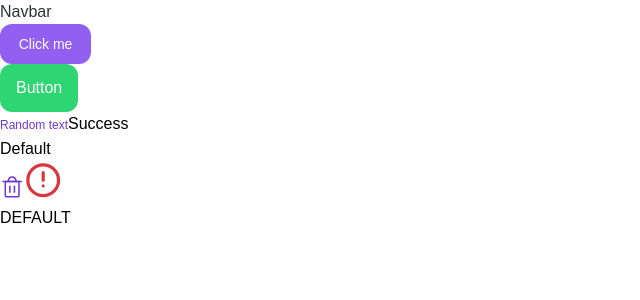
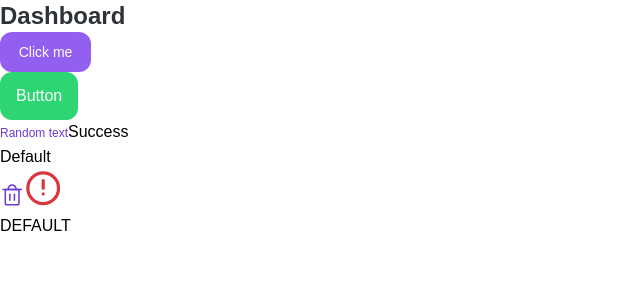
Before and after one commit to NenadBanjeglav/time-trove, a React (Vite) app: page / in a window 1280 px wide. Shown: the top 300 px of the page, without its empty margins (0-640 px from the left). Built offline with nearby package versions, Linux system fonts and the light colour scheme.

Commit message:
pallet and color for HeadingComponent

```diff
--- a/src/components/atoms/heading/Heading.tsx
+++ b/src/components/atoms/heading/Heading.tsx
@@ -1,26 +1,44 @@
-import type { FontSizeType, FontWeightType, LineHeightType } from '../../../styles/theme.types'
-import { StyledHeading } from './heading.styles'
+import type {
+  Color,
+  FontSizeType,
+  FontWeightType,
+  LineHeightType,
+  Pallete,
+} from '../../../styles/theme.types'
+import { createStyledHeading } from './heading.styles'
 
 type HeadingLevel = 'h1' | 'h2' | 'h3' | 'h4' | 'h5' | 'h6'
 
-type HeadingProps = {
+type HeadingProps<T extends Pallete = 'neutral'> = {
   as?: HeadingLevel
   fontSize?: FontSizeType
   lineHeight?: LineHeightType
   fontWeight?: FontWeightType
+  pallete?: T
+  color?: Color<T>
   children: React.ReactNode
   className?: string
 }
 
-export const Heading: React.FC<HeadingProps> = ({
+export const Heading = <T extends Pallete = 'neutral'>({
   as = 'h2',
   fontSize = 'h2',
   lineHeight = 'h2',
   fontWeight = 'bold',
-  children,
-}) => {
+  pallete = 'neutral' as T,
+  color = 'hue500' as Color<T>,
+  children = 'Random Heading',
+}: HeadingProps<T>) => {
+  const StyledHeading = createStyledHeading<T>()
   return (
-    <StyledHeading as={as} $fontSize={fontSize} $lineHeight={lineHeight} $fontWeight={fontWeight}>
+    <StyledHeading
+      as={as}
+      $fontSize={fontSize}
+      $lineHeight={lineHeight}
+      $fontWeight={fontWeight}
+      $pallete={pallete}
+      $color={color}
+    >
       {children}
     </StyledHeading>
   )
--- a/src/components/atoms/heading/heading.styles.ts
+++ b/src/components/atoms/heading/heading.styles.ts
@@ -1,15 +1,29 @@
 import styled from 'styled-components'
-import type { FontSizeType, FontWeightType, LineHeightType } from '../../../styles/theme.types'
+import type {
+  Color,
+  FontSizeType,
+  FontWeightType,
+  LineHeightType,
+  Pallete,
+} from '../../../styles/theme.types'
 
-type StyledProps = {
+type StyledProps<T extends Pallete = Pallete> = {
   $fontSize: FontSizeType
   $fontWeight: FontWeightType
   $lineHeight: LineHeightType
+  $pallete: T
+  $color: Color<T>
 }
 
-export const StyledHeading = styled.h1<StyledProps>`
-  font-size: ${({ theme, $fontSize }) => theme.typography.fontSize[$fontSize]};
-  font-weight: ${({ theme, $fontWeight }) => theme.typography.fontWeight[$fontWeight]};
-  line-height: ${({ theme, $lineHeight }) => theme.typography.lineHeight[$lineHeight]};
-  margin: 0;
-`
+export function createStyledHeading<T extends Pallete>() {
+  return styled.h1.withConfig({
+    shouldForwardProp: prop =>
+      !['$fontSize', '$fontWeight', '$lineHeight', '$pallete', '$color'].includes(prop),
+  })<StyledProps<T>>`
+    font-size: ${({ theme, $fontSize }) => theme.typography.fontSize[$fontSize]};
+    font-weight: ${({ theme, $fontWeight }) => theme.typography.fontWeight[$fontWeight]};
+    line-height: ${({ theme, $lineHeight }) => theme.typography.lineHeight[$lineHeight]};
+    color: ${({ theme, $pallete, $color }) => theme.colors[$pallete][$color] as string};
+    margin: 0;
+  `
+}
--- a/src/pages/AppLayout.tsx
+++ b/src/pages/AppLayout.tsx
@@ -1,9 +1,14 @@
 import { Outlet } from 'react-router-dom'
+import { Heading } from '../components/atoms/heading/Heading'
 
 export const AppLayout = () => {
   return (
     <div>
-      <nav>Navbar</nav>
+      <nav>
+        <Heading as="h2" pallete="neutral" color="hue400">
+          Dashboard
+        </Heading>
+      </nav>
       <Outlet />
     </div>
   )
```
